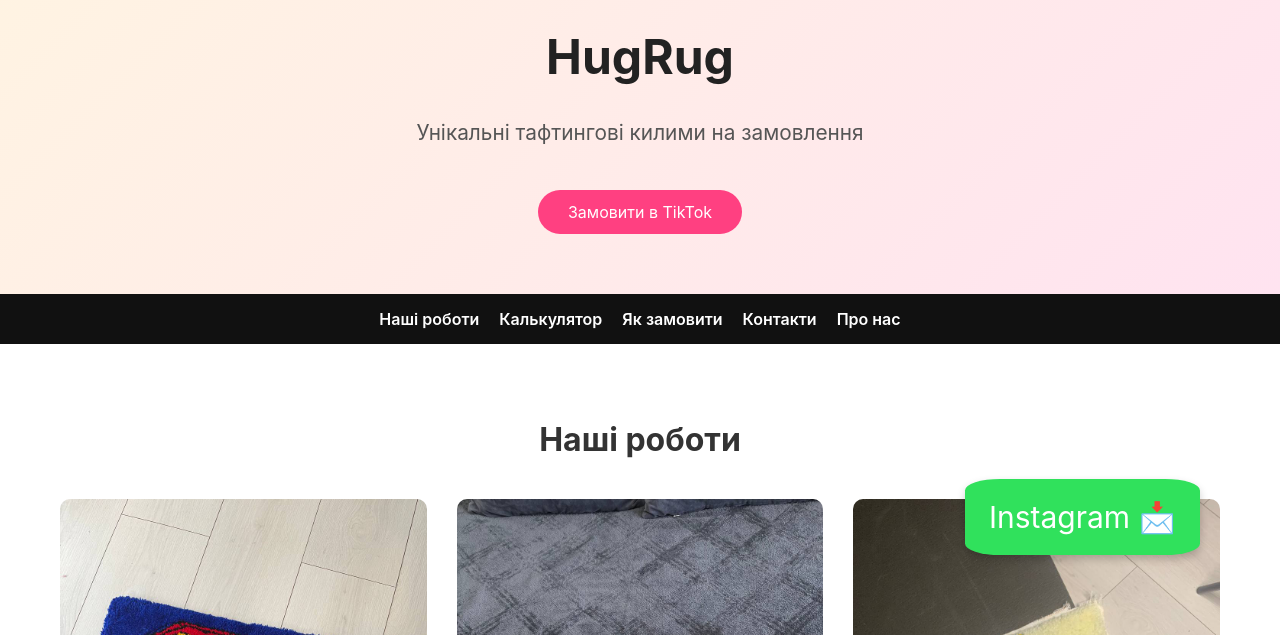
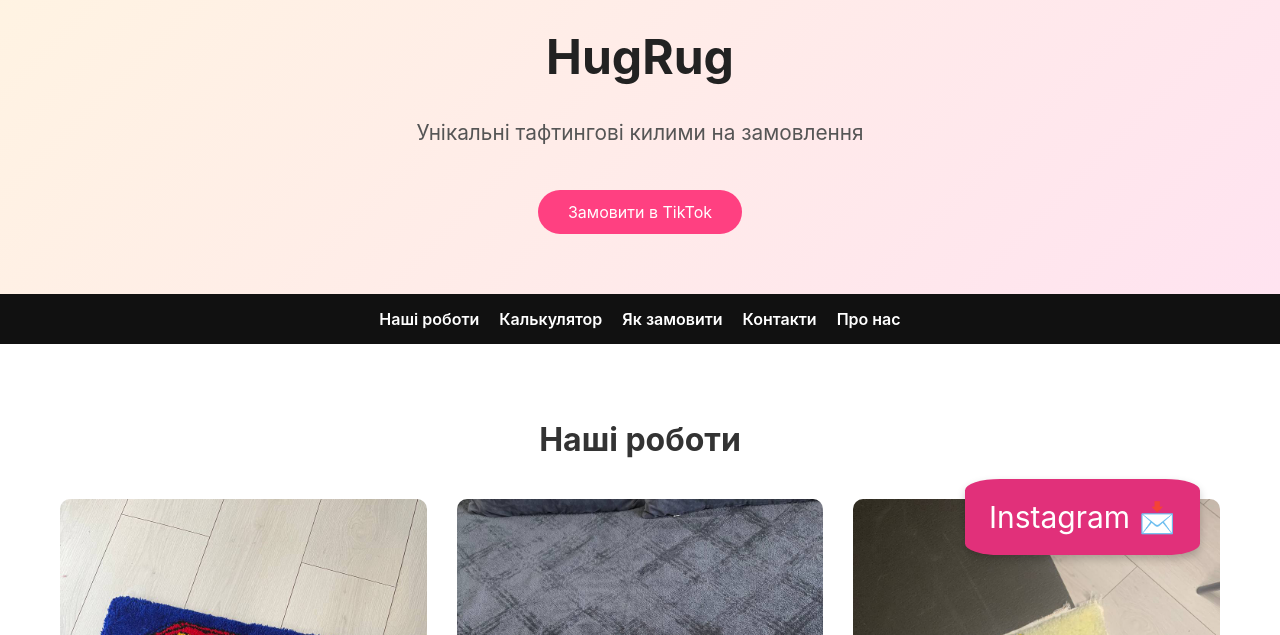
Before and after one commit to HugRugTufting/hugrug-site, a plain HTML site: page index.html in a window 1280 px wide. Shown: the part 165-800 px from the top of the page. Drawn offline with Linux system fonts and the light colour scheme; a script that the page names is missing.

Commit message:
update HugRug site

```diff
--- a/css/styles.css
+++ b/css/styles.css
@@ -295,7 +295,7 @@ body.dark-mode blockquote {
   position: fixed;
   bottom: 80px;
   right: 80px;
-  background-color: #30e15c;
+  background-color: #e1307a;
   color: white;
   font-size: 30px;
   border-radius: 15%;
```
